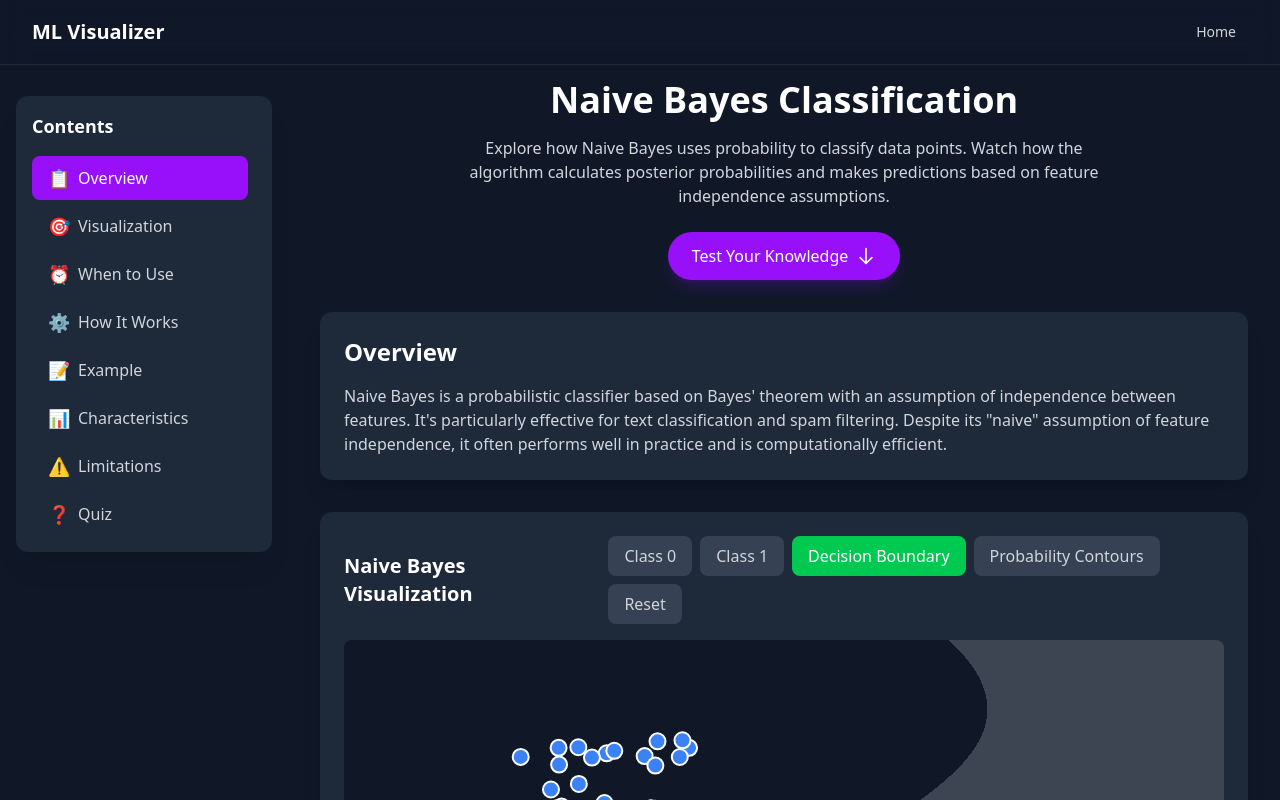
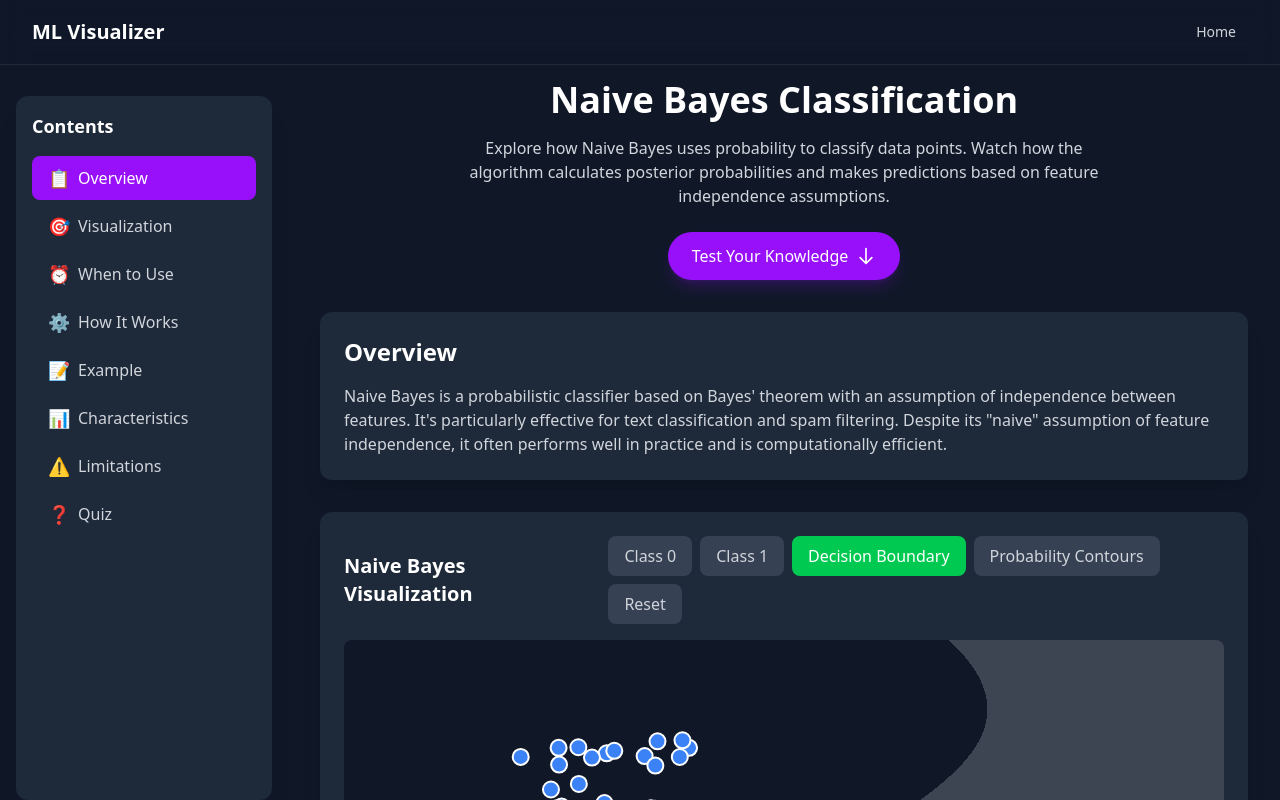
Before and after one commit to idanidan29/Machine_Learning_Visualizer, a Next.js app in the folder client/: page /algorithms/naive-bayes in a window 1280 px wide. Shown: the top 800 px of the page. Built offline with nearby package versions, Linux system fonts and the light colour scheme.

Commit message:
make TOC sscrollable

```diff
--- a/client/src/app/components/TableOfContents.tsx
+++ b/client/src/app/components/TableOfContents.tsx
@@ -62,9 +62,12 @@ export default function TableOfContents({ sections, activeSection, setActiveSect
           }`}
           onClick={(e) => e.stopPropagation()}
         >
-          <div className="p-4 h-full flex flex-col">
-            <h3 className="text-lg font-semibold text-white mb-4">Contents</h3>
-            <nav className="space-y-2 overflow-y-auto flex-1 pr-2">
+          <div className="h-full flex flex-col">
+            <div className="p-4">
+              <h3 className="text-lg font-semibold text-white">Contents</h3>
+            </div>
+            <div className="flex-1 overflow-y-auto px-4 pb-4 [&::-webkit-scrollbar]:hidden [-ms-overflow-style:'none'] [scrollbar-width:'none']">
+              <nav className="space-y-2">
                 {sections.map((section) => (
                   <button
                     key={section.id}
@@ -83,12 +86,16 @@ export default function TableOfContents({ sections, activeSection, setActiveSect
             </div>
           </div>
         </div>
+      </div>
 
       {/* Desktop Table of Contents */}
-      <div className="hidden lg:block fixed top-24 left-4 w-64">
-        <div className="bg-gray-800 rounded-xl shadow-xl p-4 max-h-[calc(100vh-8rem)] flex flex-col">
-          <h3 className="text-lg font-semibold text-white mb-4">Contents</h3>
-          <nav className="space-y-1 overflow-y-auto flex-1 pr-2">
+      <div className="hidden lg:block fixed top-24 left-4 w-64 h-[calc(100vh-6rem)]">
+        <div className="bg-gray-800 rounded-xl shadow-xl h-full flex flex-col">
+          <div className="p-4">
+            <h3 className="text-lg font-semibold text-white">Contents</h3>
+          </div>
+          <div className="flex-1 overflow-y-auto px-4 pb-4 [&::-webkit-scrollbar]:hidden [-ms-overflow-style:'none'] [scrollbar-width:'none']">
+            <nav className="space-y-1">
               {sections.map((section) => (
                 <button
                   key={section.id}
@@ -106,6 +113,7 @@ export default function TableOfContents({ sections, activeSection, setActiveSect
             </nav>
           </div>
         </div>
+      </div>
     </>
   );
 }
```
Lines whose indentation alone changed are shown as unchanged.
